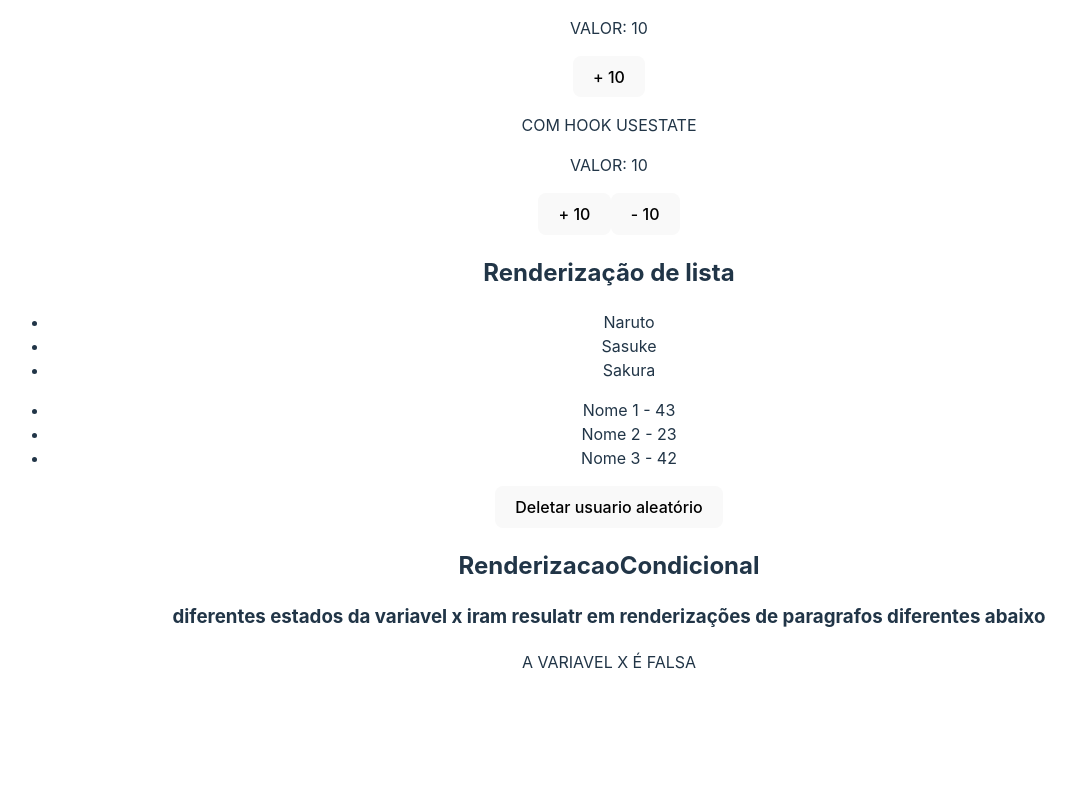
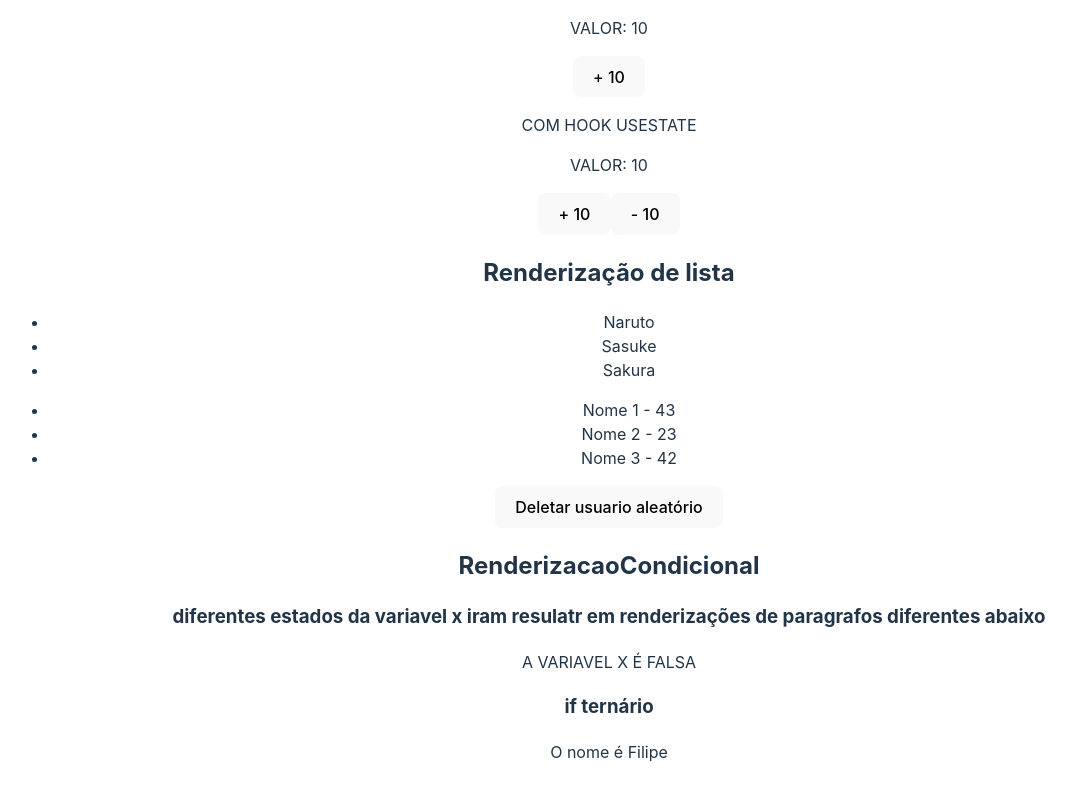
Before and after one commit to fh3mrique/EstudosReact, a React (Vite) app in the folder 03 - AVANCANDO EM REACT/avancando/: page / in a window 1280 px wide. Shown: the part 1323-2123 px from the top of the page, without its empty margins (31-1107 px from the left). Before the commit the page ends 2053 px from the top, so only its background shows below. Built offline with nearby package versions, Linux system fonts and the light colour scheme.

Commit message:
if e else no JSX

```diff
--- a/03 - AVANCANDO EM REACT/avancando/src/components/RenderizacaoCondicional.jsx
+++ b/03 - AVANCANDO EM REACT/avancando/src/components/RenderizacaoCondicional.jsx
@@ -3,6 +3,8 @@ import React, { useState } from 'react'
 const  RenderizacaoCondicional = () => {
 
     const [x] = useState(false)
+    const [nome] = useState("Filipe")
+
   return (
     <div>
         <h2>RenderizacaoCondicional</h2>
@@ -10,6 +12,15 @@ const  RenderizacaoCondicional = () => {
         {x && <p>A VARIAVEL X É VERDADEIRA</p>}
         {!x && <p>A VARIAVEL X É FALSA</p>}
 
+        <h3>if ternário</h3>
+        {nome == "Filipe" ? (
+        <div>
+            <p>O nome é Filipe</p>
+        </div>
+        ) : (<div>
+            <p>Nome não encontrado</p>
+        </div>)}
+
     </div>
   )
 }
```
